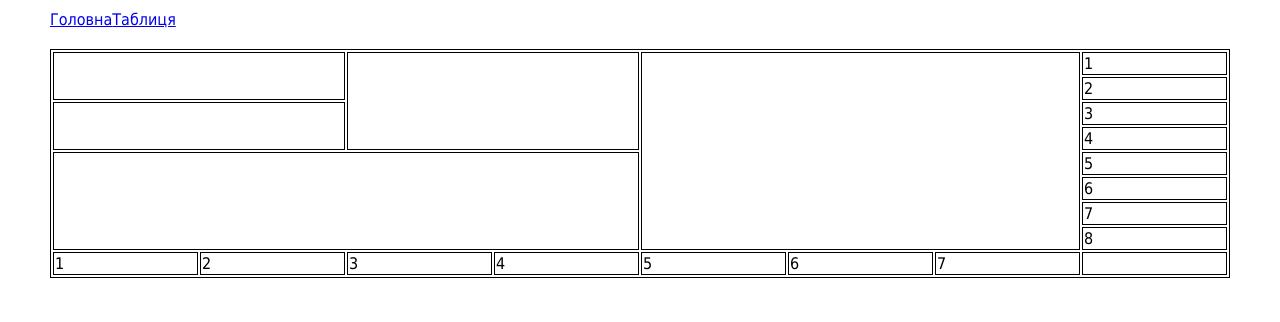
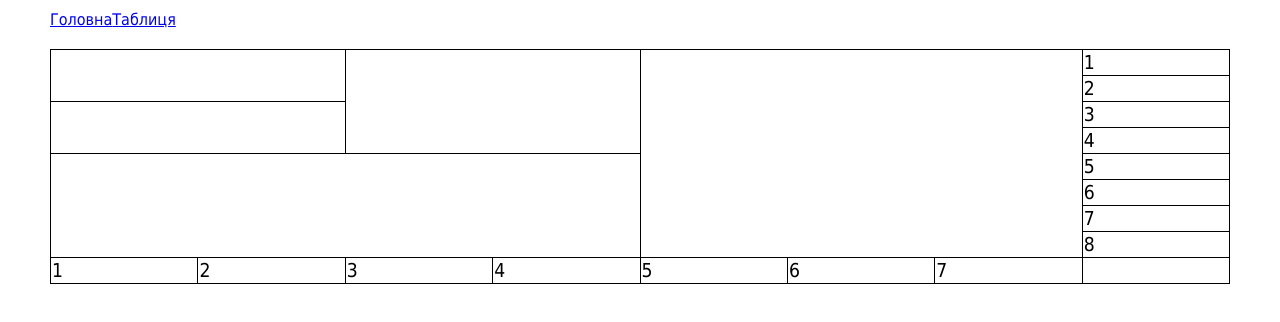
Before and after one commit to MaxsaSD/homework-3, a plain HTML site: page table.html in a window 1280 px wide. Drawn offline with Linux system fonts and the light colour scheme.

Commit message:
ADD FAVICON

```diff
--- a/style/main.css
+++ b/style/main.css
@@ -13,8 +13,10 @@
 
         table{
             width:100%;
+            border-collapse: collapse;
+            font-size:120%;
         }
 
-        table, tr, td{
+        td{
             border: 1px solid #000;
         }
--- a/table.html
+++ b/table.html
@@ -5,7 +5,8 @@
     <meta charset="UTF-8">
     <meta name="viewport" content="width=device-width, initial-scale=1.0">
     <meta http-equiv="X-UA-Compatible" content="ie=edge">
-    <link href="style/main.css" rel="stylesheet">
+    <link rel="shortcut icon" href="favicon.ico" />
+    <link rel="stylesheet" href="style/main.css">
     <title>Table</title>
 </head>
 
```
Also changed, not shown: index.html (+1 -1 lines), favicon.ico (added).
